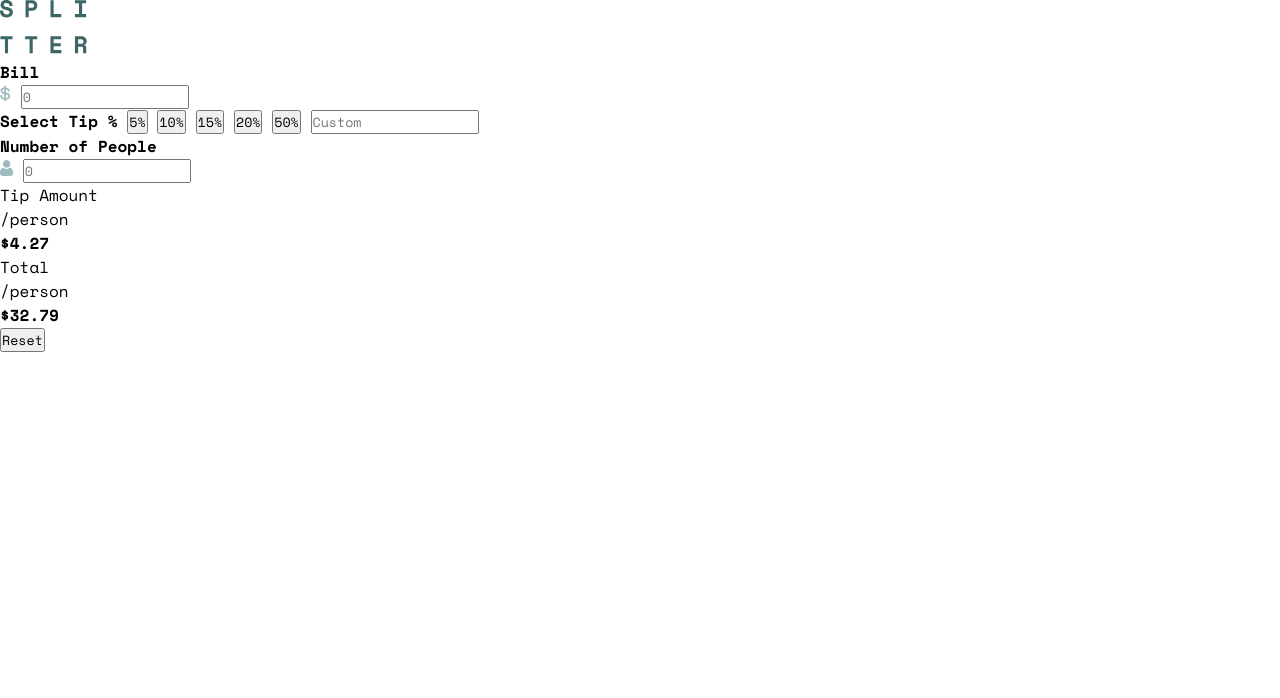
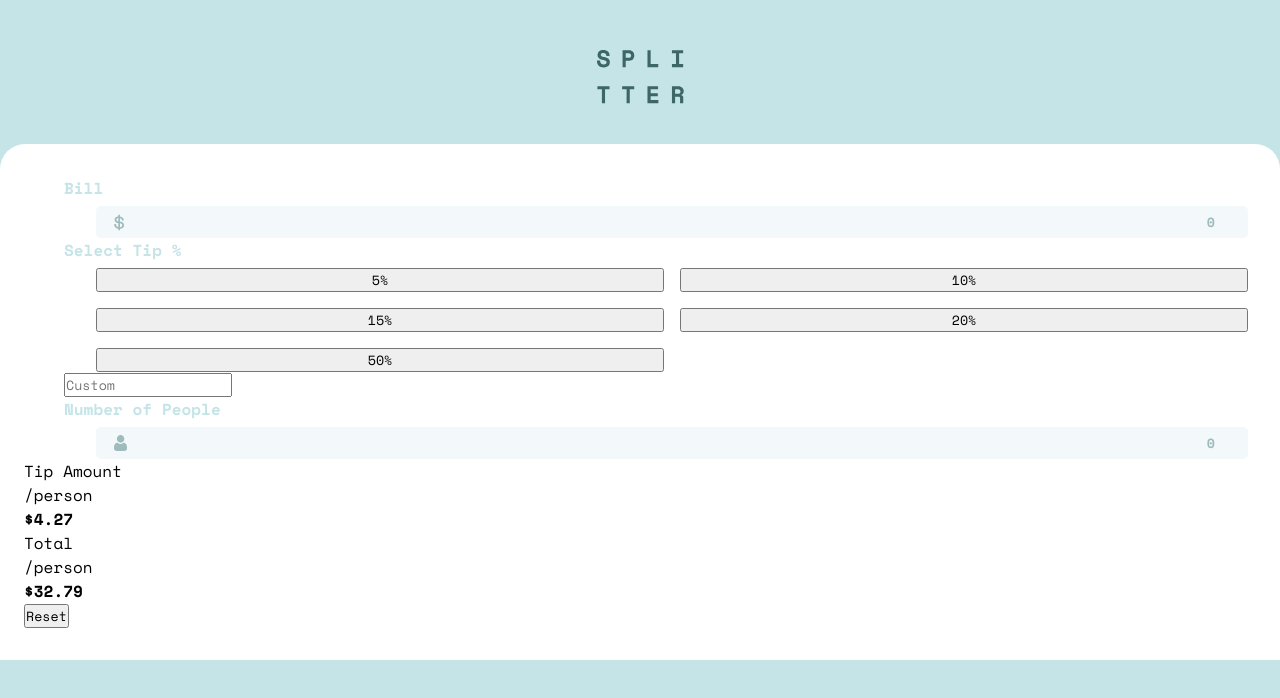
Before and after one commit to kauanSouza10/calculadora-gorjeta2025, a plain HTML site: page index.HTML in a window 1280 px wide. Drawn offline with nearby package versions, Linux system fonts and the light colour scheme.

Commit message:
continuação drestilização da seção info

```diff
--- a/index.HTML
+++ b/index.HTML
@@ -25,12 +25,13 @@
 
         <div class="tip">
           <strong> Select Tip % </strong>
-
+<div>
           <button>5%</button>
           <button>10%</button>
           <button>15%</button>
           <button>20%</button>
           <button>50%</button>
+</div>
           <input type="number" id="custom-tip" placeholder="Custom">
         </div>
 
--- a/style.css
+++ b/style.css
@@ -6,3 +6,80 @@
     box-sizing: border-box;
     font-family: "Space Mono", monospace;
 }
+
+:root {
+    font-size: 62.5%;
+
+    --jagged-ice: #C5E4E7;
+    --white: #fff;
+    --greyish-turquoise: #5E7A7D;
+    --squeeze: #F3F9FA;
+    --sherpa-blue: #00474B;
+}
+
+body {
+    font-size: 1.6rem;
+    background: var(--jagged-ice);
+}
+
+header {
+    padding-top: 5rem;
+    padding-bottom: 4rem;
+
+    display: flex;
+    justify-content: center;
+}
+
+main {
+    background: var(--white);
+    border-radius: 2.5rem 2.5rem 0 0;
+    padding: 3.2rem 2.4rem;
+}
+
+.info {
+    padding-inline: .8rem;
+
+    strong {
+        color: var(--jagged-ice);
+        display: block;
+        margin-bottom: .6rem;
+    }
+
+    div {
+        margin-left: 3.2rem;
+    }
+
+    .input-box {
+        background: var(--squeeze);
+        padding: .6rem 1.8rem;
+        border-radius: .5rem;
+        display: flex;
+        align-items: center;
+
+        input {
+            background: transparent;
+            border: none;
+            text-align: right;
+            width: 100%;
+            outline: none;
+            font: 2.4rem;
+            font-weight: 700;
+            color: var(--sherpa-blue);
+        }
+
+        input::placeholder {
+            color: var(--sherpa-blue);
+            opacity: 0.35;
+        }
+    }
+
+    .tip > div {
+        display: grid;
+        grid-template-columns: 1fr 1fr;
+        gap: 1.6rem;
+
+        input {
+            width: 100%;
+        }
+    }
+}
```
